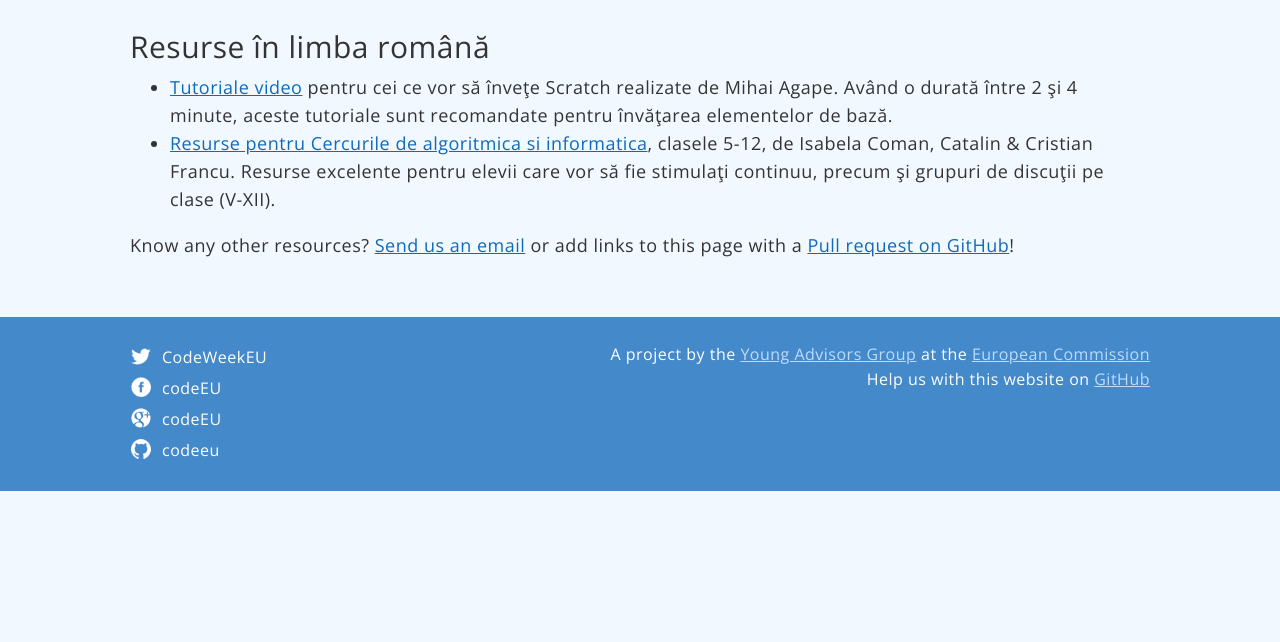
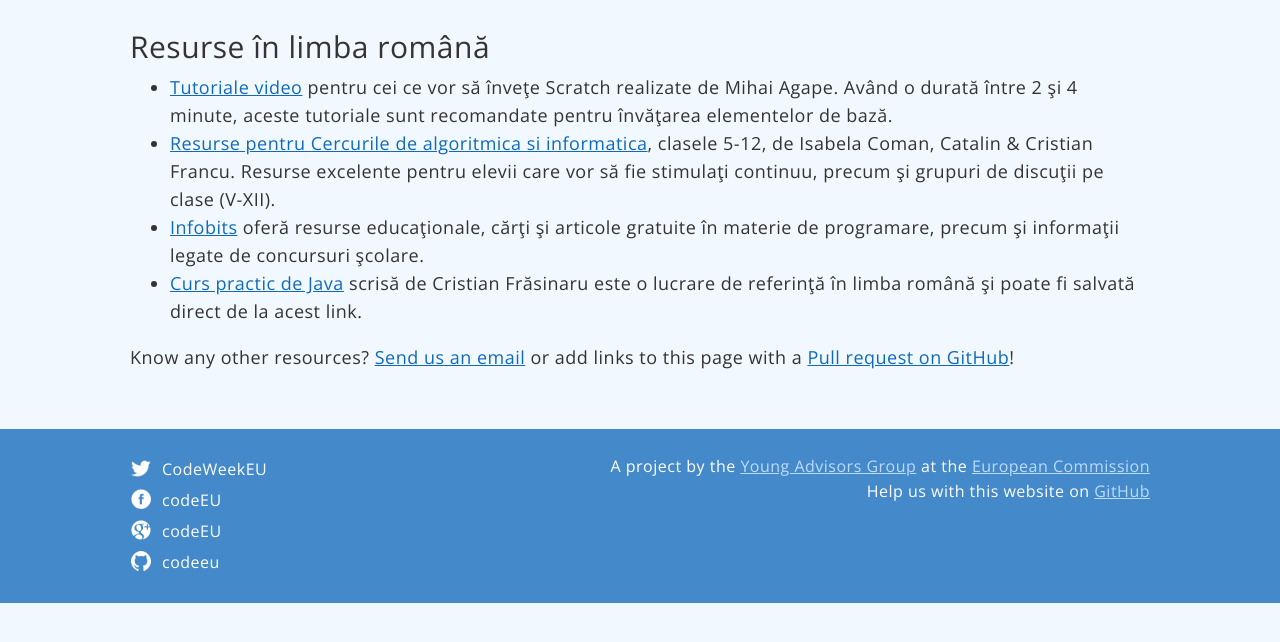
Before and after one commit to codeeu/codeeu.github.io, a Jekyll site: the page built from resources/romania/index.html, in a window 1280 px wide, cut to the strip 167-809 px from the top of the page. Built offline with Jekyll 4.4.1, drawn with Linux system fonts in a browser that asks for light colours; nearby versions of some CDN libraries; Markdown is read by kramdown in place of the engine named in the settings.

Commit message:
Updated Resources for Romania

```diff
--- a/resources/romania/index.html
+++ b/resources/romania/index.html
@@ -7,6 +7,9 @@
   <ul>
    	<li><a href="http://www.youtube.com/playlist?list=PLB9ED7F9A697350EB">Tutoriale video</a> pentru cei ce vor să înveţe Scratch realizate de Mihai Agape. Având o durată între 2 şi 4 minute, aceste tutoriale sunt recomandate pentru învăţarea elementelor de bază.</li>
    	<li><a href="http://algopedia.ro/wiki/index.php/Main_Page">Resurse pentru Cercurile de algoritmica si informatica</a>, clasele 5-12, de Isabela Coman, Catalin & Cristian Francu. Resurse excelente pentru elevii care vor să fie stimulaţi continuu, precum şi grupuri de discuţii pe clase (V-XII).</li>
+   	<li><a href="http://www.infobits.ro/">Infobits</a> oferă resurse educaţionale, cărţi şi articole gratuite în materie de programare, precum şi informaţii legate de concursuri şcolare.</li>
+   	<li><a href="http://thor.info.uaic.ro/~acf/java/Cristian_Frasinaru-Curs_practic_de_Java.pdf">Curs practic de Java</a> scrisă de Cristian Frăsinaru este o lucrare de referinţă în limba română şi poate fi salvată direct de la acest link.
+   	</li>
   </ul>
 
   <p>Know any other resources? <a href="mailto:{{site.contact.email}}">Send us an email</a> or add links to this page with a <a href="https://github.com/codeeu/codeeu.github.io">Pull request on GitHub</a>!</p>
```
